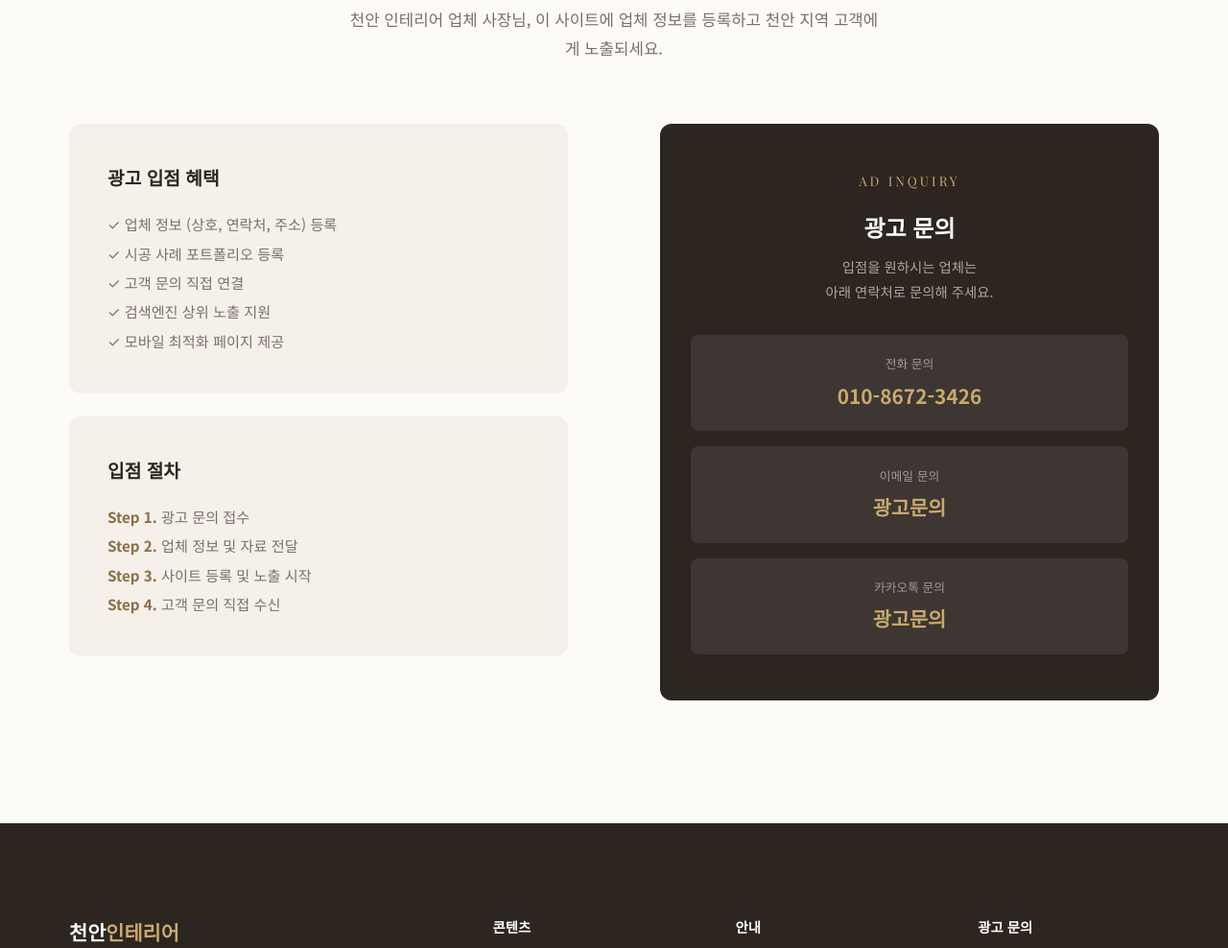
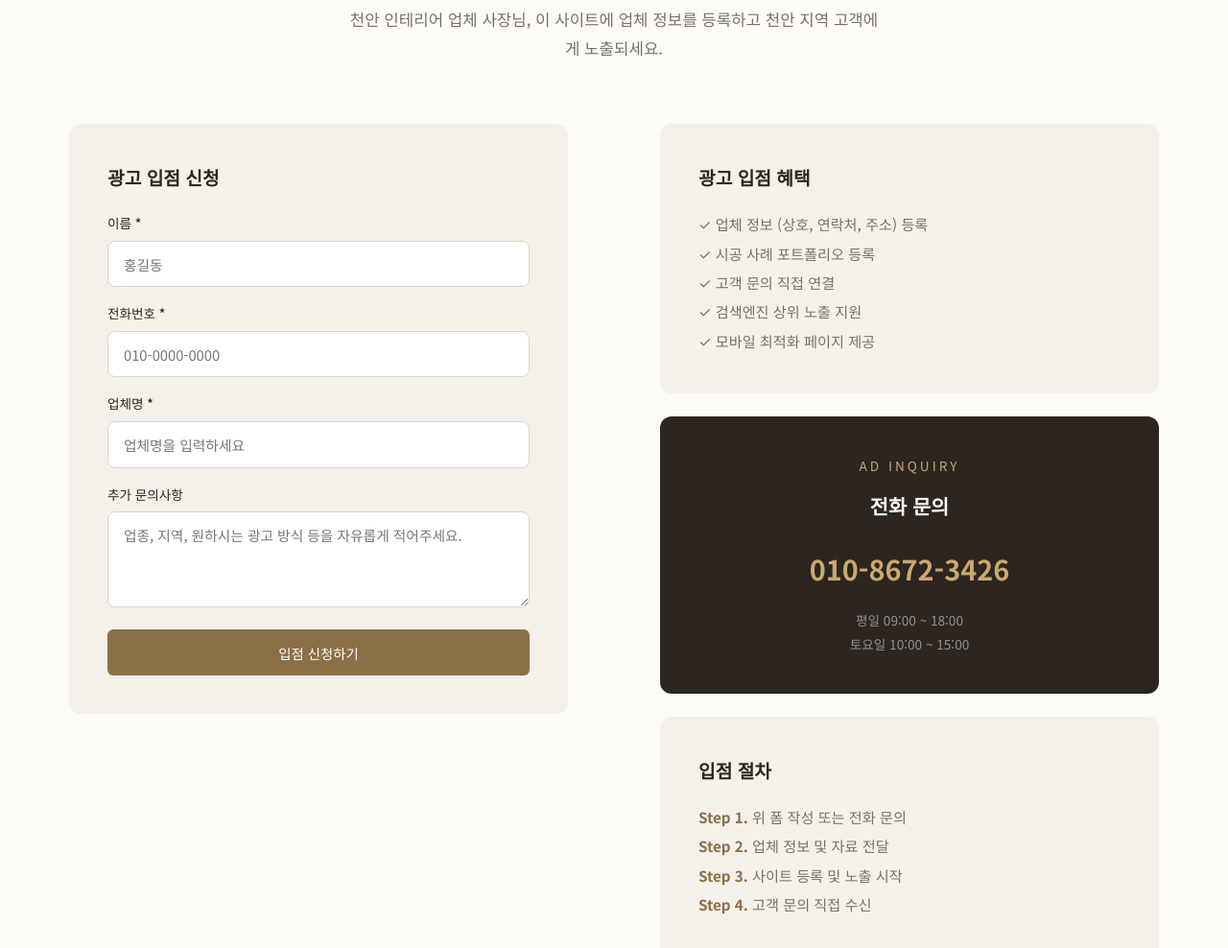
Before and after one commit to toptra/cheonan-interior, a plain HTML site: page index.html in a window 1280 px wide. Shown: the part 5020-6008 px from the top of the page at 96% size. Drawn offline with nearby package versions, Linux system fonts and the light colour scheme; files that its build step writes are made by us from their sources; a web font is replaced by a local one.

Commit message:
Update index.html

```diff
--- a/index.html
+++ b/index.html
@@ -332,6 +332,31 @@
     <div class="contact-grid">
       <div class="fade-in-left">
         <div style="background:var(--c-bg-warm);border-radius:12px;padding:2.5rem;margin-bottom:1.5rem;">
+          <h3 style="font-size:1.2rem;font-weight:700;color:var(--c-dark);margin-bottom:1.2rem;">광고 입점 신청</h3>
+          <form class="contact-form" onsubmit="handleAdSubmit(event)">
+            <div class="form-group">
+              <label for="ad-name">이름 *</label>
+              <input type="text" id="ad-name" name="name" placeholder="홍길동" required>
+            </div>
+            <div class="form-group">
+              <label for="ad-phone">전화번호 *</label>
+              <input type="tel" id="ad-phone" name="phone" placeholder="010-0000-0000" required>
+            </div>
+            <div class="form-group">
+              <label for="ad-company">업체명 *</label>
+              <input type="text" id="ad-company" name="company" placeholder="업체명을 입력하세요" required>
+            </div>
+            <div class="form-group">
+              <label for="ad-message">추가 문의사항</label>
+              <textarea id="ad-message" name="message" placeholder="업종, 지역, 원하시는 광고 방식 등을 자유롭게 적어주세요." style="min-height:100px;"></textarea>
+            </div>
+            <button type="submit" class="btn btn-primary" style="width:100%;justify-content:center;">입점 신청하기</button>
+          </form>
+        </div>
+      </div>
+
+      <div class="fade-in-right" style="display:flex;flex-direction:column;justify-content:center;gap:1.5rem;">
+        <div style="background:var(--c-bg-warm);border-radius:12px;padding:2.5rem;">
           <h3 style="font-size:1.2rem;font-weight:700;color:var(--c-dark);margin-bottom:1rem;">광고 입점 혜택</h3>
           <p style="color:var(--c-text-light);line-height:2;font-size:0.95rem;">
             &#10003; 업체 정보 (상호, 연락처, 주소) 등록<br>
@@ -341,38 +366,24 @@
             &#10003; 모바일 최적화 페이지 제공
           </p>
         </div>
+
+        <div style="text-align:center;padding:2.5rem 2rem;background:var(--c-dark);border-radius:12px;color:var(--c-white);">
+          <p style="font-size:0.85rem;letter-spacing:3px;text-transform:uppercase;color:var(--c-gold);margin-bottom:0.8rem;">AD INQUIRY</p>
+          <h3 style="font-size:1.3rem;font-weight:700;margin-bottom:1.5rem;">전화 문의</h3>
+          <a href="tel:010-8672-3426" style="display:block;font-size:1.8rem;font-weight:700;color:var(--c-gold);margin-bottom:1rem;">010-8672-3426</a>
+          <p style="font-size:0.85rem;color:rgba(255,255,255,0.5);line-height:1.8;">
+            평일 09:00 ~ 18:00<br>토요일 10:00 ~ 15:00
+          </p>
+        </div>
+
         <div style="background:var(--c-bg-warm);border-radius:12px;padding:2.5rem;">
           <h3 style="font-size:1.2rem;font-weight:700;color:var(--c-dark);margin-bottom:1rem;">입점 절차</h3>
           <p style="color:var(--c-text-light);line-height:2;font-size:0.95rem;">
-            <strong style="color:var(--c-primary);">Step 1.</strong> 광고 문의 접수<br>
+            <strong style="color:var(--c-primary);">Step 1.</strong> 위 폼 작성 또는 전화 문의<br>
             <strong style="color:var(--c-primary);">Step 2.</strong> 업체 정보 및 자료 전달<br>
             <strong style="color:var(--c-primary);">Step 3.</strong> 사이트 등록 및 노출 시작<br>
             <strong style="color:var(--c-primary);">Step 4.</strong> 고객 문의 직접 수신
           </p>
-        </div>
-      </div>
-
-      <div class="fade-in-right" style="display:flex;flex-direction:column;justify-content:center;gap:2rem;">
-        <div style="text-align:center;padding:3rem 2rem;background:var(--c-dark);border-radius:12px;color:var(--c-white);">
-          <p style="font-family:var(--font-display);font-size:0.85rem;letter-spacing:3px;text-transform:uppercase;color:var(--c-gold);margin-bottom:1rem;">Ad Inquiry</p>
-          <h3 style="font-size:1.5rem;font-weight:700;margin-bottom:0.5rem;">광고 문의</h3>
-          <p style="font-size:0.9rem;color:rgba(255,255,255,0.6);margin-bottom:2rem;line-height:1.8;">
-            입점을 원하시는 업체는<br>아래 연락처로 문의해 주세요.
-          </p>
-          <div style="display:flex;flex-direction:column;gap:1rem;">
-            <div style="padding:1.2rem;background:rgba(255,255,255,0.08);border-radius:8px;">
-              <p style="font-size:0.8rem;color:rgba(255,255,255,0.5);margin-bottom:0.3rem;">전화 문의</p>
-              <a href="tel:010-8672-3426" style="font-size:1.3rem;font-weight:700;color:var(--c-gold);">010-8672-3426</a>
-            </div>
-            <div style="padding:1.2rem;background:rgba(255,255,255,0.08);border-radius:8px;">
-              <p style="font-size:0.8rem;color:rgba(255,255,255,0.5);margin-bottom:0.3rem;">이메일 문의</p>
-              <p style="font-size:1.3rem;font-weight:700;color:var(--c-gold);">광고문의</p>
-            </div>
-            <div style="padding:1.2rem;background:rgba(255,255,255,0.08);border-radius:8px;">
-              <p style="font-size:0.8rem;color:rgba(255,255,255,0.5);margin-bottom:0.3rem;">카카오톡 문의</p>
-              <p style="font-size:1.3rem;font-weight:700;color:var(--c-gold);">광고문의</p>
-            </div>
-          </div>
         </div>
       </div>
     </div>
```
